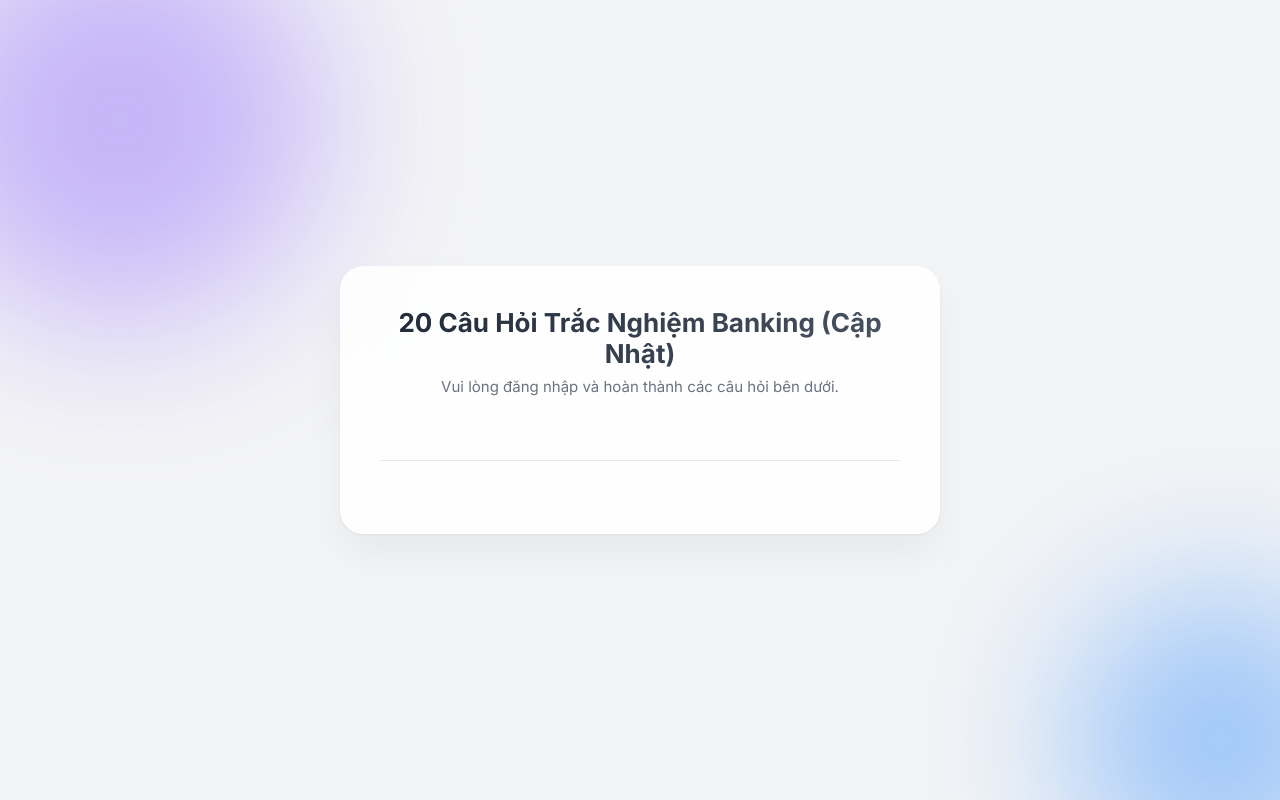
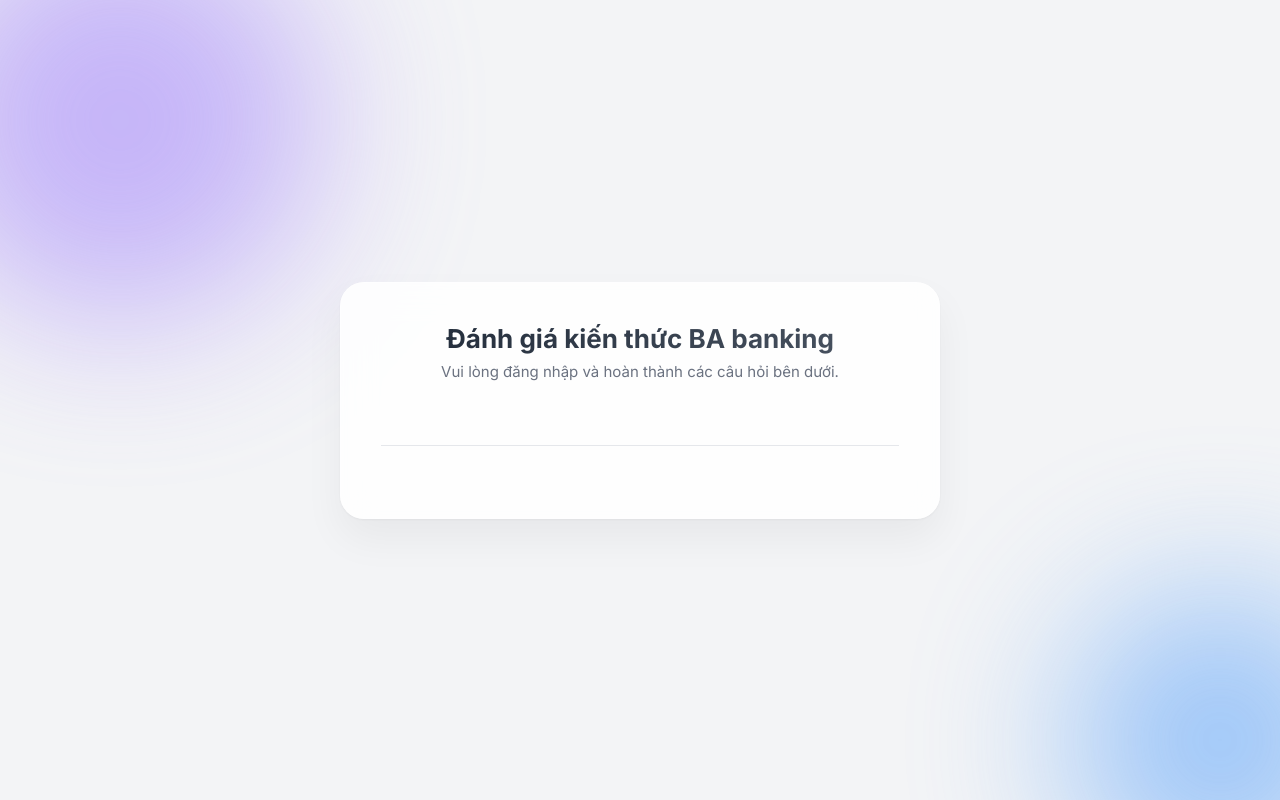
Before and after one commit to lemai1003-cell/test-techcamp, a website with bundled scripts: page index.html in a window 1280 px wide. Built offline with nearby package versions, Linux system fonts and the light colour scheme.

Commit message:
Revert title back to original

```diff
--- a/index.html
+++ b/index.html
@@ -19,7 +19,7 @@
     <main class="container">
         <div class="card">
             <header id="cardHeader" class="card-header">
-                <h1>20 Câu Hỏi Trắc Nghiệm Banking (Cập Nhật)</h1>
+                <h1>Đánh giá kiến thức BA banking</h1>
                 <p>Vui lòng đăng nhập và hoàn thành các câu hỏi bên dưới.</p>
             </header>
 
```
